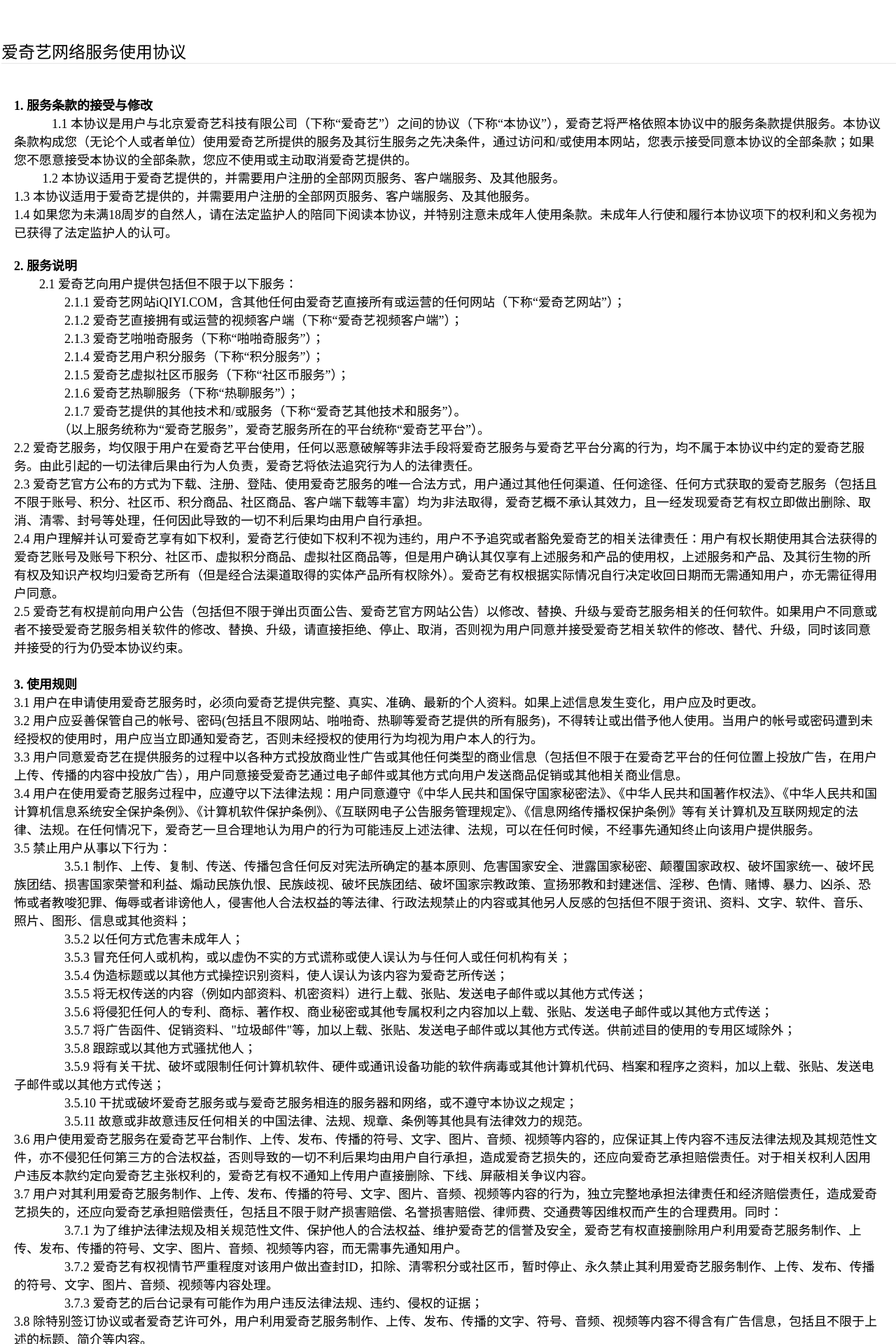
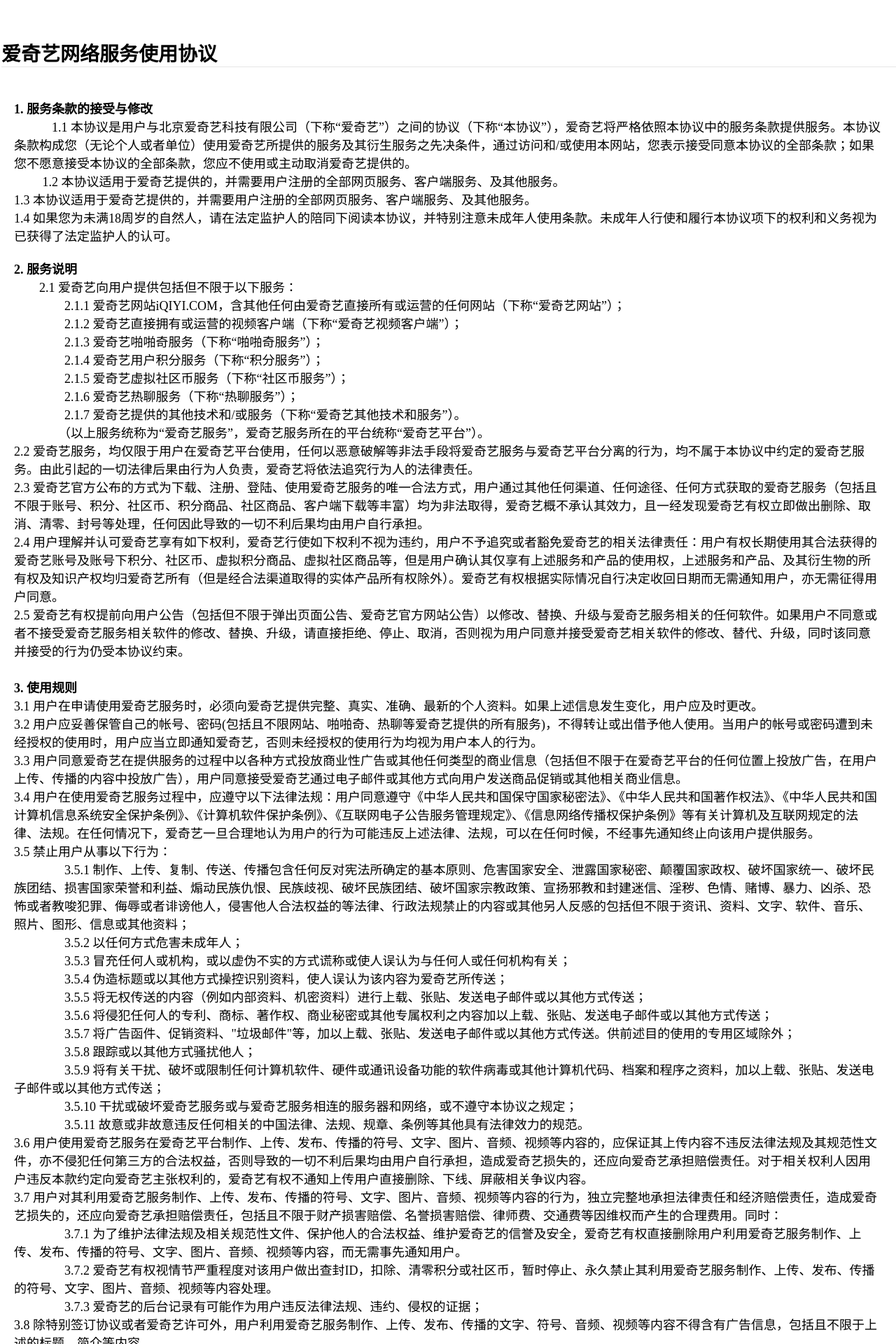
Before and after one commit to CodePeasant/formerblog, a Jekyll site: the page promise.html, which Jekyll copies as it is, in a window 1280 px wide. Shown: the top 1920 px of the page at 70% size. Built offline with Jekyll 4.4.1, drawn with Linux system fonts in a browser that asks for light colours.

Commit message:
Update promise.html

```diff
--- a/promise.html
+++ b/promise.html
@@ -19,7 +19,7 @@
 	* { word-wrap:break-word; word-spacing:normal; }
 	.main {margin: 0 auto;}
 	.mainC3 { color:#000; }
-	.mainC3 h1 { font:24px 微软雅黑; border-bottom:1px solid #e6e6e6; margin:55px 0 45px 2px; }
+	.mainC3 h1 { font-size:28px; border-bottom:1px solid #e6e6e6; margin:55px 0 45px 2px; }
 	.mainC3 p { margin:0 20px; }
 	.mainC3 .pbtn { padding:50px; text-align:center; }
 </style>
```
